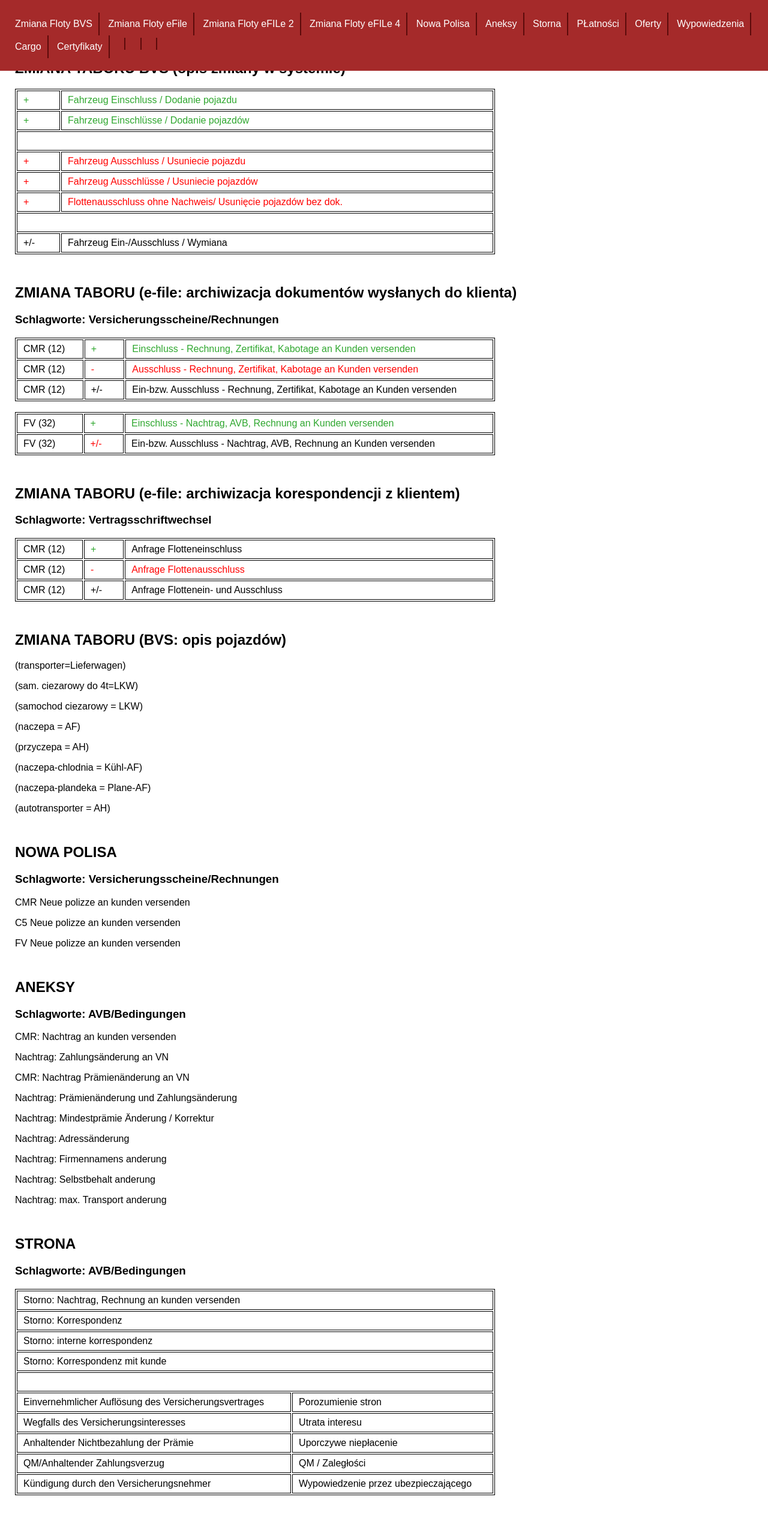
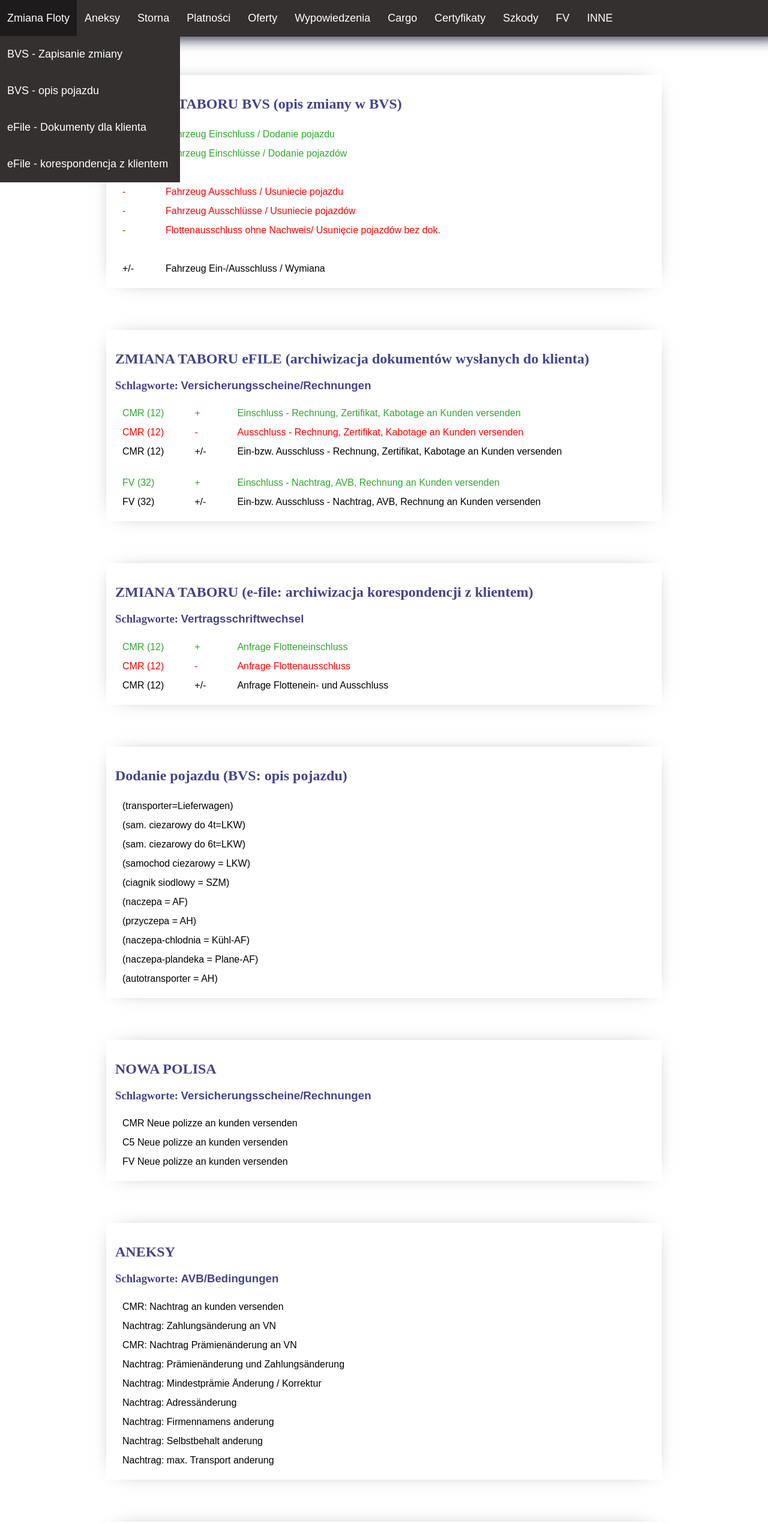
Before and after one commit to IDarz/Zwroty-do-BVS, a plain HTML site: page index.html in a window 1280 px wide. Shown: the top 2541 px of the page at 60% size. Drawn offline with Linux system fonts and the light colour scheme.

Commit message:
General changes

```diff
--- a/index.html
+++ b/index.html
@@ -15,7 +15,7 @@
         function myFunction() {
             let asd = event.target;
             asd = asd.innerText;
-            // console.log(asd)
+            console.log(asd)
             navigator.clipboard.writeText(asd);
         }
 
@@ -27,98 +27,70 @@
 
     <nav>
         <ul class="nav_bar">
-            <a href="#fleet_change_id">
-                <li>Zmiana Floty BVS</li>
-            </a>
-            <a href="#fleet_change_id">
-                <li>Zmiana Floty eFile</li>
-            </a>
-            <a href="#fleet_change_id">
-                <li>Zmiana Floty eFILe 2</li>
-            </a>
-            <a href="#id4">
-                <li>Zmiana Floty eFILe 4</li>
-            </a>
-            <a href="#nowa_polisa">
-                <li>Nowa Polisa</li>
-            </a>
-            <a href="#aneksy">
-                <li>Aneksy</li>
-            </a>
-            <a href="#storna">
-                <li>Storna</li>
-            </a>
-            <a href="#platnosci">
-                <li>PŁatności</li>
-            </a>
+            <div class="dropdown">
+            <li>
+                Zmiana Floty
+
+
+                <ul id="dropdown_box">
+                    <a href="#fleet_change_bvs"><li>BVS - Zapisanie zmiany</li></a>
+                    <a href="#dodanie_pojazdu"><li>BVS - opis pojazdu</li></a>
+                    <a href="#zmiana_taboru_efile"><li>eFile - Dokumenty dla klienta</li></a>
+                    <a href="#zmiana_floty_korespondencja"><li>eFile - korespondencja z klientem</li></a>
+                </ul>
+
+
+            </li>
+        </div>
+
+            <a href="#nowa_polisa"><li>Nowa Polisa</li></a>
+            <a href="#aneksy"><li>Aneksy</li></a>
+            <a href="#storna"><li>Storna</li></a>
+            <a href="#platnosci"><li>Platności</li></a>
+            <a href="#oferty_id"><li>Oferty</li></a>
+            <a href="#wypowiedzenie_id"><li>Wypowiedzenia</li></a>
+            <a href="#cargo_id"><li>Cargo</li></a>
+            <a href="#certyfikaty_id"><li>Certyfikaty</li></a>
+            <a href="#szkody"><li>Szkody</li></a>
+            <a href="#fv"><li>FV</li></a>
+            <a href="#inne"><li>INNE</li></a>
+        </ul>
 
 
 
-            <!-- refundacja
-            szkody
-            reaktywacja
-            potwierdzenia
-            fv
-            inne -->
-
-            <a href="#oferty_id">
-                <li>Oferty</li>
-            </a>
-
-            <a href="#wypowiedzenie_id">
-                <li>Wypowiedzenia</li>
-            </a>
-            <a href="#cargo_id">
-                <li>Cargo</li>
-            </a>
-            <a href="#certyfikaty_id">
-                <li>Certyfikaty</li>
-            </a>
-            <a href="#">
-                <li></li>
-            </a>
-            <a href="#">
-                <li></li>
-            </a>
-            <a href="#">
-                <li></li>
-            </a>
-        </ul>
     </nav>
 
-    <section class="fleet_change" id="fleet_change_id">
-        <h1>ZMIANA TABORU BVS (opis zmiany w systemie)</h1>
+    <div id="top"></div>
+
+    <section class="fleet_change" id="fleet_change_bvs">
+        <h1>ZMIANA TABORU BVS (opis zmiany w BVS)</h1>
 
         <table>
-            <tr onclick="myFunction()">
+            <tr>
                 <td class="green w50">+</td>
-                <td class="green">Fahrzeug Einschluss / Dodanie pojazdu</td>
-            </tr>
-            <tr onclick="myFunction()">
-                <td class="green w50">+</td>
-                <td class="green">Fahrzeug Einschlüsse / Dodanie pojazdów</td>
+                <td class="green" onclick="myFunction()">Fahrzeug Einschluss / Dodanie pojazdu</td>
             </tr>
             <tr>
-                <td colspan="2">&nbsp;</td>
+                <td class="green w50">+</td>
+                <td class="green" onclick="myFunction()">Fahrzeug Einschlüsse / Dodanie pojazdów</td>
             </tr>
-            <tr onclick="myFunction()">
-                <td class="red w50">+</td>
-                <td class="red">Fahrzeug Ausschluss / Usuniecie pojazdu</td>
-            </tr>
-            <tr onclick="myFunction()">
-                <td class="red w50">+</td>
-                <td class="red">Fahrzeug Ausschlüsse / Usuniecie pojazdów</td>
-            </tr>
-            <tr onclick="myFunction()">
-                <td class="red w50">+</td>
-                <td class="red">Flottenausschluss ohne Nachweis/ Usunięcie pojazdów bez dok.</td>
+            <tr><td colspan="2">&nbsp;</td></tr>
+            <tr>
+                <td class="red w50">-</td>
+                <td class="red" onclick="myFunction()">Fahrzeug Ausschluss / Usuniecie pojazdu</td>
             </tr>
             <tr>
-                <td colspan="2">&nbsp;</td>
+                <td class="red w50">-</td>
+                <td class="red" onclick="myFunction()">Fahrzeug Ausschlüsse / Usuniecie pojazdów</td>
             </tr>
-            <tr onclick="myFunction()">
+            <tr>
+                <td class="red w50">-</td>
+                <td class="red" onclick="myFunction()">Flottenausschluss ohne Nachweis/ Usunięcie pojazdów bez dok.</td>
+            </tr>
+            <tr><td colspan="2">&nbsp;</td></tr>
+            <tr>
                 <td class=" w50">+/-</td>
-                <td class="">Fahrzeug Ein-/Ausschluss / Wymiana</td>
+                <td onclick="myFunction()">Fahrzeug Ein-/Ausschluss / Wymiana</td>
             </tr>
         </table>
 
@@ -126,38 +98,38 @@
     </section>
 
 
-    <section>
-        <h1>ZMIANA TABORU (e-file: archiwizacja dokumentów wysłanych do klienta)</h1>
-        <h3>Schlagworte: <span>Versicherungsscheine/Rechnungen</span></h3>
+    <section id="zmiana_taboru_efile">
+        <h1>ZMIANA TABORU eFILE (archiwizacja dokumentów wysłanych do klienta)</h1>
+        <h3>Schlagworte: <span onclick="myFunction()">Versicherungsscheine/Rechnungen</span></h3>
 
         <table>
-            <tr onclick="myFunction()">
-                <td class="w100">CMR (12)</td>
+            <tr>
+                <td class="w100 green">CMR (12)</td>
                 <td class="w50 green">+</td>
-                <td class="w500 green">Einschluss - Rechnung, Zertifikat, Kabotage an Kunden versenden</td>
+                <td class="w500 green" onclick="myFunction()">Einschluss - Rechnung, Zertifikat, Kabotage an Kunden versenden</td>
             </tr>
-            <tr onclick="myFunction()">
-                <td class="w100">CMR (12)</td>
+            <tr>
+                <td class="w100 red">CMR (12)</td>
                 <td class="w50 red">-</td>
-                <td class="w500 red">Ausschluss - Rechnung, Zertifikat, Kabotage an Kunden versenden</td>
+                <td class="w500 red" onclick="myFunction()">Ausschluss - Rechnung, Zertifikat, Kabotage an Kunden versenden</td>
             </tr>
-            <tr onclick="myFunction()">
+            <tr>
                 <td class="w100">CMR (12)</td>
                 <td class="w50">+/-</td>
-                <td class="w500">Ein-bzw. Ausschluss - Rechnung, Zertifikat, Kabotage an Kunden versenden</td>
-            </tr>
+                <td class="w500" onclick="myFunction()">Ein-bzw. Ausschluss - Rechnung, Zertifikat, Kabotage an Kunden versenden</td>
+        </tr>
         </table>
         <br>
         <table>
-            <tr onclick="myFunction()">
+            <tr>
+                <td class="w100 green">FV (32)</td>
+                <td class="w50 green">+</td>
+                <td class="w500 green" onclick="myFunction()">Einschluss - Nachtrag, AVB, Rechnung an Kunden versenden</td>
+            </tr>
+            <tr>
                 <td class="w100">FV (32)</td>
-                <td class="w50 green">+</td>
-                <td class="w500 green">Einschluss - Nachtrag, AVB, Rechnung an Kunden versenden</td>
-            </tr>
-            <tr onclick="myFunction()">
-                <td class="w100">FV (32)</td>
-                <td class="w50 red">+/-</td>
-                <td class="w500">Ein-bzw. Ausschluss - Nachtrag, AVB, Rechnung an Kunden versenden</td>
+                <td class="w50">+/-</td>
+                <td class="w500" onclick="myFunction()">Ein-bzw. Ausschluss - Nachtrag, AVB, Rechnung an Kunden versenden</td>
             </tr>
         </table>
 
@@ -165,63 +137,76 @@
     </section>
 
 
-    <section>
+    <section id="zmiana_floty_korespondencja">
         <h1>ZMIANA TABORU (e-file: archiwizacja korespondencji z klientem)</h1>
-        <h3>Schlagworte: Vertragsschriftwechsel</h3>
+        <h3>Schlagworte: <span onclick="myFuncion()">Vertragsschriftwechsel</span></h3>
         <table>
             <tr>
-                <td class="w100">CMR (12)</td>
+                <td class="w100 green">CMR (12)</td>
                 <td class="w50 green">+</td>
-                <td class="w500green">Anfrage Flotteneinschluss</td>
+                <td class="w500 green" onclick="myFuncion()">Anfrage Flotteneinschluss</td>
             </tr>
             <tr>
-                <td class="w100">CMR (12)</td>
+                <td class="w100 red">CMR (12)</td>
                 <td class="w50 red">-</td>
-                <td class="w500 red">Anfrage Flottenausschluss</td>
+                <td class="w500 red" onclick="myFuncion()">Anfrage Flottenausschluss</td>
             </tr>
             <tr>
                 <td class="w100">CMR (12)</td>
                 <td class="w50">+/-</td>
-                <td class="w500">Anfrage Flottenein- und Ausschluss</td>
+                <td class="w500" onclick="myFuncion()">Anfrage Flottenein- und Ausschluss</td>
             </tr>
         </table>
     </section>
 
-    <section id="id4">
-        <h1>ZMIANA TABORU (BVS: opis pojazdów)</h1>
-        <p>(transporter=Lieferwagen)</p>
-        <p>(sam. ciezarowy do 4t=LKW)</p>
-        <p>(samochod ciezarowy = LKW)</p>
-        <p>(naczepa = AF)</p>
-        <p>(przyczepa = AH)</p>
-        <p>(naczepa-chlodnia = Kühl-AF)</p>
-        <p>(naczepa-plandeka = Plane-AF)</p>
-        <p>(autotransporter = AH)</p>
+    <section id="dodanie_pojazdu">
+        <h1>Dodanie pojazdu (BVS: opis pojazdu)</h1>
 
+        <table>
+            <tr><td onclick="myFuncion()">(transporter=Lieferwagen)</td></tr>
+            <tr><td onclick="myFuncion()">(sam. ciezarowy do 4t=LKW)</td></tr>
+            <tr><td onclick="myFuncion()">(sam. ciezarowy do 6t=LKW)</td></tr>
+            <tr><td onclick="myFuncion()">(samochod ciezarowy = LKW)</td></tr>
+            <tr><td onclick="myFuncion()">(ciagnik siodlowy = SZM)</td></tr>
+            <tr><td onclick="myFuncion()">(naczepa = AF)</td></tr>
+            <tr><td onclick="myFuncion()">(przyczepa = AH)</td></tr>
+            <tr><td onclick="myFuncion()">(naczepa-chlodnia = Kühl-AF)</td></tr>
+            <tr><td onclick="myFuncion()">(naczepa-plandeka = Plane-AF)</td></tr>
+            <tr><td onclick="myFuncion()">(autotransporter = AH)</td></tr>
+        </table>
     </section>
 
 
     <section id="nowa_polisa">
         <h1>NOWA POLISA</h1>
-        <h3>Schlagworte: Versicherungsscheine/Rechnungen </h3>
-        <p>CMR Neue polizze an kunden versenden</p>
-        <p>C5 Neue polizze an kunden versenden</p>
-        <p>FV Neue polizze an kunden versenden</p>
+        <h3>Schlagworte: <span onclick="myFuncion()">Versicherungsscheine/Rechnungen</span> </h3>
+
+        <table>
+            <tr><td onclick="myFuncion()">CMR Neue polizze an kunden versenden</td></tr>
+            <tr><td onclick="myFuncion()">C5 Neue polizze an kunden versenden</td></tr>
+            <tr><td onclick="myFuncion()">FV Neue polizze an kunden versenden</td></tr>
+        </table>
     </section>
 
 
     <section id="aneksy">
         <h1>ANEKSY</h1>
-        <h3>Schlagworte: AVB/Bedingungen</h3>
-        <p>CMR: Nachtrag an kunden versenden</p>
-        <p>Nachtrag: Zahlungsänderung an VN</p>
-        <p>CMR: Nachtrag Prämienänderung an VN</p>
-        <p>Nachtrag: Prämienänderung und Zahlungsänderung</p>
-        <p>Nachtrag: Mindestprämie Änderung / Korrektur</p>
-        <p>Nachtrag: Adressänderung</p>
-        <p>Nachtrag: Firmennamens anderung</p>
-        <p>Nachtrag: Selbstbehalt anderung</p>
-        <p>Nachtrag: max. Transport anderung</p>
+        <h3>Schlagworte: <span onclick="myfunction()">AVB/Bedingungen</span></h3>
+
+        <table>
+            <tr><td onclick="myFuncion()">CMR: Nachtrag an kunden versenden</td></tr>
+            <tr><td onclick="myFuncion()">Nachtrag: Zahlungsänderung an VN</td></tr>
+            <tr><td onclick="myFuncion()">CMR: Nachtrag Prämienänderung an VN</td></tr>
+            <tr><td onclick="myFuncion()">Nachtrag: Prämienänderung und Zahlungsänderung</td></tr>
+            <tr><td onclick="myFuncion()">Nachtrag: Mindestprämie Änderung / Korrektur</td></tr>
+            <tr><td onclick="myFuncion()">Nachtrag: Adressänderung</td></tr>
+            <tr><td onclick="myFuncion()">Nachtrag: Firmennamens anderung</td></tr>
+            <tr><td onclick="myFuncion()">Nachtrag: Selbstbehalt anderung</td></tr>
+            <tr><td onclick="myFuncion()">Nachtrag: max. Transport anderung</td></tr>
+
+        </table>
+
+
     </section>
 
 
@@ -229,43 +214,41 @@
     <section id="storna">
 
         <h1>STRONA</h1>
-        <h3>Schlagworte: AVB/Bedingungen</h3>
+        <h3>Schlagworte: <span onclick="myFuncion()">AVB/Bedingungen</span></h3>
         <table>
             <tr>
-                <td colspan="2">Storno: Nachtrag, Rechnung an kunden versenden</td>
+                <td colspan="2" onclick="myFuncion()">Storno: Nachtrag, Rechnung an kunden versenden</td>
             </tr>
             <tr>
-                <td colspan="2">Storno: Korrespondenz</td>
+                <td colspan="2" onclick="myFuncion()">Storno: Korrespondenz</td>
             </tr>
             <tr>
-                <td colspan="2">Storno: interne korrespondenz</td>
+                <td colspan="2" onclick="myFuncion()">Storno: interne korrespondenz</td>
             </tr>
             <tr>
-                <td colspan="2">Storno: Korrespondenz mit kunde</td>
+                <td colspan="2" onclick="myFuncion()">Storno: Korrespondenz mit kunde</td>
             </tr>
 
-            <tr>
-                <td colspan="2">&nbsp;</td>
-            </tr>
+            <tr><td colspan="2">&nbsp;</td></tr>
 
             <tr>
-                <td>Einvernehmlicher Auflösung des Versicherungsvertrages</td>
+                <td onclick="myFuncion()">Einvernehmlicher Auflösung des Versicherungsvertrages</td>
                 <td>Porozumienie stron</td>
             </tr>
             <tr>
-                <td>Wegfalls des Versicherungsinteresses</td>
+                <td onclick="myFuncion()">Wegfalls des Versicherungsinteresses</td>
                 <td>Utrata interesu</td>
             </tr>
             <tr>
-                <td>Anhaltender Nichtbezahlung der Prämie</td>
+                <td onclick="myFuncion()">Anhaltender Nichtbezahlung der Prämie</td>
                 <td>Uporczywe niepłacenie</td>
             </tr>
             <tr>
-                <td>QM/Anhaltender Zahlungsverzug</td>
+                <td onclick="myFuncion()">QM/Anhaltender Zahlungsverzug</td>
                 <td>QM / Zaległości</td>
             </tr>
             <tr>
-                <td>Kündigung durch den Versicherungsnehmer</td>
+                <td onclick="myFuncion()">Kündigung durch den Versicherungsnehmer</td>
                 <td>Wypowiedzenie przez ubezpieczającego</td>
             </tr>
         </table>
@@ -275,7 +258,7 @@
 
     <section id="platnosci">
         <h1>PŁATNOŚCI</h1>
-        <h3>Schlagworte: Buchhaltung</h3>
+        <h3>Schlagworte: <span onclick="myFuncion()">Buchhaltung</span></h3>
         <table>
             <tr>
                 <td>Einzahlungsbeleg vom VN</td>
@@ -332,10 +315,12 @@
 
     <section id="oferty_id">
         <h1>CMR (oferty)</h1>
-        <p>CMR: Angebot für 2023 an VN</p>
-        <p>CMR: Angebot für 2023 interne korrespondenz</p>
-        <p>CMR: Angebot für 2023 korrespondenz mit kunde</p>
-        <p>CMR: Nachtrag</p>
+        <table>
+            <tr><td onclick="myFuncion()">CMR: Angebot für 2023 an VN</td></tr>
+            <tr><td onclick="myFuncion()">CMR: Angebot für 2023 interne korrespondenz</td></tr>
+            <tr><td onclick="myFuncion()">CMR: Angebot für 2023 korrespondenz mit kunde</td></tr>
+            <tr><td onclick="myFuncion()">CMR: Nachtrag</td></tr>
+        </table>
     </section>
 
 
@@ -343,10 +328,12 @@
 
         <h1>WYPOWIEDZENIE</h1>
 
-        <p>Kündigung: interne korrespondenz</p>
-        <p>Kündigung: korrespondenz mit kunde</p>
-        <p>Kündigung: 2023 Angebot</p>
-        <p>Kündigung: Telefonnotiz</p>
+    <table>
+            <tr><td onclick="myFuncion()">Kündigung: interne korrespondenz</td></tr>
+            <tr><td onclick="myFuncion()">Kündigung: korrespondenz mit kunde</td></tr>
+            <tr><td onclick="myFuncion()">Kündigung: 2023 Angebot</td></tr>
+            <tr><td onclick="myFuncion()">Kündigung: Telefonnotiz</td></tr>
+    </table>
 
     </section>
 
@@ -354,63 +341,50 @@
     <section class="cargo" id="cargo_id">
         <h1>CARGO</h1>
 
-        <p>Cargo: Angebot an VN (x)</p>
-        <p>Cargo: interne korrespondenz (x)</p>
-        <p>Cargo: confirmation an VN (x)</p>
+        <table>
+            <tr><td onclick="myFuncion()">Cargo: Angebot an VN (x)</td></tr>
+            <tr><td onclick="myFuncion()">Cargo: interne korrespondenz (x)</td></tr>
+            <tr><td onclick="myFuncion()">Cargo: confirmation an VN (x)</td></tr>
+        </table>
 
     </section>
 
     <section class="certyfikaty" id="certyfikaty_id">
         <h1>CERTYFIKATY</h1>
 
-        <p>Automat. Zertifikat mit OP-Kontrolle</p>
-        <p>Kein autom. Zertifikat</p>
-        <p>Korrektur Zertifikat für 2022 an VN</p>
+        <table>
+            <tr><td onclick="myFuncion()">Automat. Zertifikat mit OP-Kontrolle</td></tr>
+            <tr><td onclick="myFuncion()">Kein autom. Zertifikat</td></tr>
+            <tr><td onclick="myFuncion()">Korrektur Zertifikat für 2022 an VN</td></tr>
+        </table>
 
     </section>
 
-    <section id="refundacja">
-        <h1>REFUNDACJA</h1>
-        <p>Prämienrückgewähr</p>
-    </section>
 
     <section id="szkody">
         <h1>SZKODY</h1>
-        <p>Schadensgeschichte an VN / Historia szkód</p>
-        <p>Schadenstatistik / Historia szkodowości</p>
-        <p>Schadenstatistik anfrage</p>
-    </section>
-
-    <section id="reaktywacja">
-        <h1>REAKTYWACJA</h1>
-        <p>Reaktivierung des Vertragsstandes am 29.12.2021</p>
+        <table>
+            <tr><td onclick="myFuncion()">Schadensgeschichte an VN / Historia szkód</td></tr>
+            <tr><td onclick="myFuncion()">Schadenstatistik / Historia szkodowości</td></tr>
+            <tr><td onclick="myFuncion()">Schadenstatistik anfrage</td></tr>
+        </table>
     </section>
 
 
+    <section id="fv">
+        <h1>ZDOLNOŚĆ FINANSOWA (#Finanzielle Versicherung 1071-2009)</h1>
+        <table>
 
-
-
-    <section id="potwierdzenia">
-        <h1>POTWIERDZENIA POLISY</h1>
-        <h3>Schlagworte: Bestätigungen</h3>
-        <p>Versicherungsbestätigung</p>
-        <p>Email VB</p>
-    </section>
-
-    <section id="fv">
-        <h1>ZDOLNOŚĆ FINANSOWA</h1>
-        <p>#Finanzielle Versicherung 1071-2009</p>
-
-        <p>1 poj. ponad 3,5t DMC / Suma ub. EUR 9.000,--</p>
-        <p>1 Fzg. über 3,5 to hzG / Vers.Summe EUR 9.000,--</p>
-
-        <p>1 poj. do 3,5t DMC / Suma ub. EUR 1.800,--</p>
-        <p>1 Fzg. bis 3,5 to hzG / Vers.Summe EUR 1.800,--</p>
-
-
-        <p>Wymagania finansowe dla firm które posiadają wyłącznie pojazdy do 3,5t DMC to:</p>
-        <p>1 800 EUR na pierwszy pojazd</p>
-        <p>900 EUR na każdy następny pojazd</p>
+            <tr><td onclick="myFuncion()">1 poj. ponad 3,5t DMC / Suma ub. EUR 9.000,--</td></tr>
+            <tr><td onclick="myFuncion()">1 Fzg. über 3,5 to hzG / Vers.Summe EUR 9.000,--</td></tr>
+            <tr><td>&nbsp;</td></tr>
+            <tr><td onclick="myFuncion()">1 poj. do 3,5t DMC / Suma ub. EUR 1.800,--</td></tr>
+            <tr><td onclick="myFuncion()">1 Fzg. bis 3,5 to hzG / Vers.Summe EUR 1.800,--</td></tr>
+            <tr><td>&nbsp;</td></tr>
+            <tr><td onclick="myFuncion()">Wymagania finansowe dla firm które posiadają wyłącznie pojazdy do 3,5t DMC to:</td></tr>
+            <tr><td onclick="myFuncion()">1 800 EUR na pierwszy pojazd</td></tr>
+            <tr><td onclick="myFuncion()">900 EUR na każdy następny pojazd</td></tr>
+        </table>
     </section>
 
 
@@ -419,23 +393,43 @@
     <section id="inne">
         <h1>INNE</h1>
 
-        <p>92 – szkody w excel</p>
-        <p>90 – szkody w bvs</p>
+        <table>
+            <tr><td onclick="myFuncion()">92 – szkody w excel</td></tr>
+            <tr><td onclick="myFuncion()">90 – szkody w bvs</td></tr>
 
-        <p>interne Korrespondenz</p>
+            <tr><td onclick="myFuncion()">interne Korrespondenz</td></tr>
 
-        <p>Kundenart/-spezifikation anderung</p>
+            <tr><td onclick="myFuncion()">Kundenart/-spezifikation anderung</td></tr>
 
-        <p>02 -> 30 -> Abgabe an Inkassoburo</p>
+            <tr><td onclick="myFuncion()">02 -> 30 -> Abgabe an Inkassoburo</td></tr>
 
-        <p>VN = Versicherungsnehmer, tzn ubezpieczajacy</p>
+            <tr><td onclick="myFuncion()">VN = Versicherungsnehmer, tzn ubezpieczajacy</td></tr>
 
-        <p>Prolongation Verlängerung bis 2021 CMR & Nachtrag Prämienänderung, Zertifikat, Rechnung, Kabotage an VN</p>
+            <tr><td onclick="myFuncion()">Prolongation Verlängerung bis 2021 CMR & Nachtrag Prämienänderung, Zertifikat, Rechnung, Kabotage an VN</td></tr>
 
-        <p>Schadenstatistik anfrage --></p>
+            <tr><td onclick="myFuncion()">Schadenstatistik anfrage --></td></tr>
+        </table>
     </section>
 
 
+    <section id="reaktywacja">
+        <h1>REAKTYWACJA</h1>
+        <table><tr><td onclick="myFuncion()">Reaktivierung des Vertragsstandes am 29.12.2021</td></tr></table>
+    </section>
+
+    <section id="potwierdzenia">
+        <h1>POTWIERDZENIA POLISY</h1>
+        <h3>Schlagworte: <span onclick="myFuncion()">Bestätigungen</span></h3>
+        <table>
+            <tr><td onclick="myFuncion()">Versicherungsbestätigung</td></tr>
+            <tr><td onclick="myFuncion()">Email VB</td></tr>
+        </table>
+    </section>
+
+    <section id="refundacja">
+        <h1>REFUNDACJA</h1>
+        <table><tr><td onclick="myFuncion()">Prämienrückgewähr</td></tr></table>
+    </section>
 
 
 </body>
--- a/style.css
+++ b/style.css
@@ -4,41 +4,95 @@
 
 body {
     margin: 0px;
-    margin-top: 100px;
 }
 
 section {
-    margin: 25px;
-    margin-bottom: 50px;
+    scroll-margin-top: 130px;
+    box-shadow: 0px 0px 36px -23px rgba(66, 68, 90, 1);
+    padding: 15px;
+    width: 70%;
+    margin: 25px auto 70px auto;
 }
 
 
 nav {
     position: fixed;
-    background-color: brown;
-    padding: 5px;
+    background-color: rgb(53, 48, 48);
     width: 100%;
     top:0px;
+    font-size: large;
+    box-shadow: 0px -10px 19px 16px rgba(66, 68, 90, 1);
+}
+
+
+
+
+h1, h3 {
+    color: rgba(29, 29, 112, 0.829);
+    font-family: 'Times New Roman', Times, serif;
+}
+
+span {
+    font-weight: bold;
+    cursor: pointer;
+}
+
+div#top {
+    height: 100px;
 }
 
 nav ul {
-    padding: 0px 10px 0px 10px;
+    margin: 0px;
+    padding: 0px;
 }
 
 nav ul li {
     color: white;
     display: inline-block;
-    background-color: brown;
-    padding: 10px;
-    border-right: 2px solid rgb(92, 10, 10);
+    background-color: rgb(53, 48, 48);
+    padding: 20px 12px;
+    height: 100%;
+}
+
+.dropdown {
+    position: absolute;
+}
+
+.dropdown:hover {
+    background-color: red;
+    height: 200px;
+}
+
+#dropdown_box{
+    position: absolute;
+    display: none;
+    top: 60px;
+    left: 0px;
+    width: 300px;
+}
+
+
+
+.dropdown:hover #dropdown_box {
+    display: block;
+}
+
+#dropdown_box a li {
+    display: block;
 }
 
 a {
     text-decoration: none;
 }
 
+nav ul a {
+    height: 80%;
+}
+
+
+
 nav ul li:hover {
-    background-color: rgb(129, 24, 24);
+    background-color: rgb(29, 27, 27);
 
 }
 
@@ -67,9 +121,9 @@ td.w50{
     text-align: left;
 }
 
-table, td {
+/* table, td {
     border:1px solid black;
-}
+} */
 
 td {
     height: 30px;
@@ -81,16 +135,22 @@ td {
 } */
 
 table {
- width: 800px;
+ width: 900px;
 }
 
 
 p:hover {
-    background-color: antiquewhite;
+    background-color: rgba(211, 211, 211, 0.4);
     cursor: pointer;
+    font-weight: bold;
 }
 
-tr:hover {
-    background-color: antiquewhite;
+tr:hover, span:hover {
+    background-color: rgba(211, 211, 211, 0.4);
     cursor: pointer;
+    font-weight: bold;
 }
+
+span:hover {
+    padding: 10px;
+}
```
